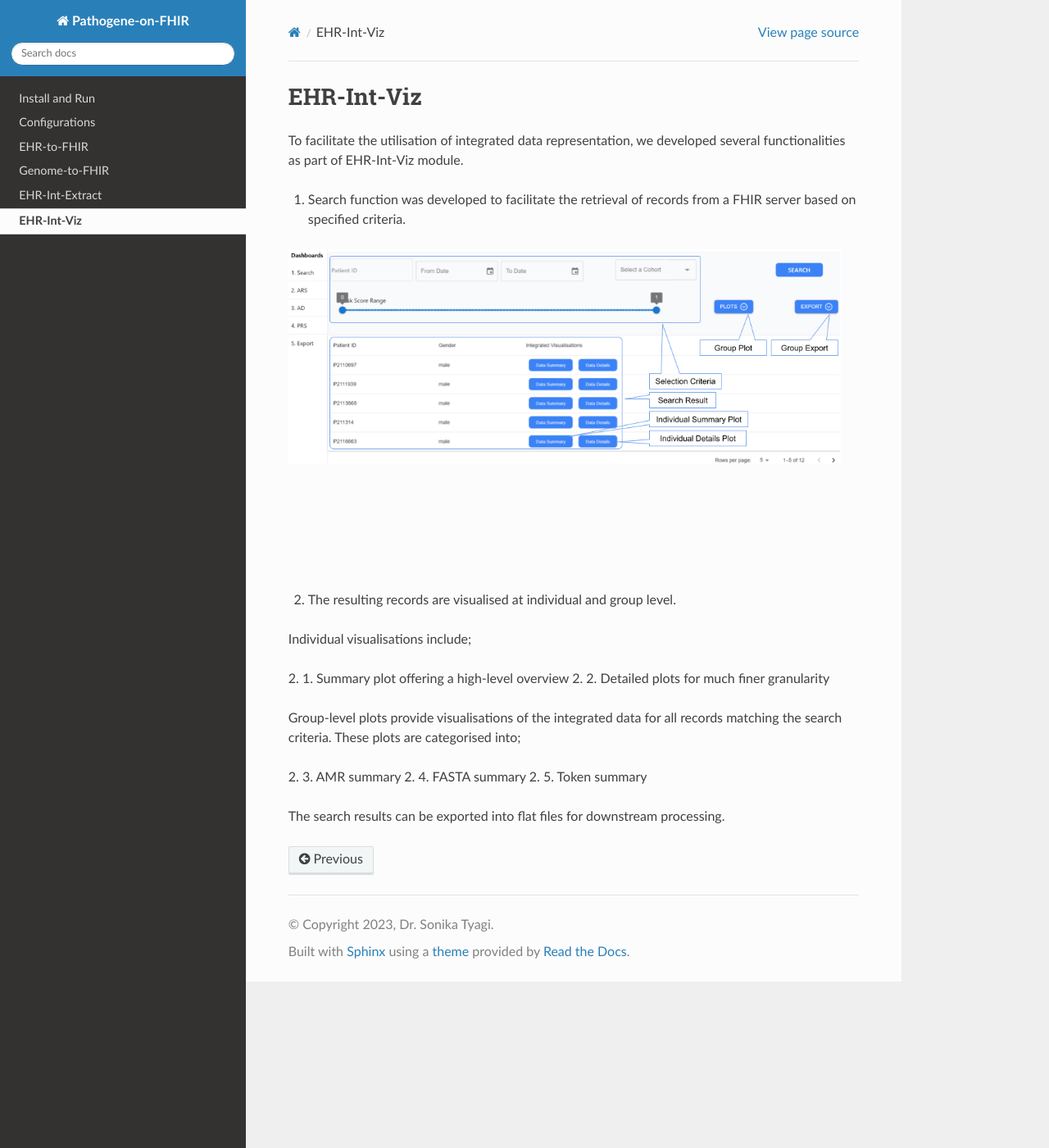
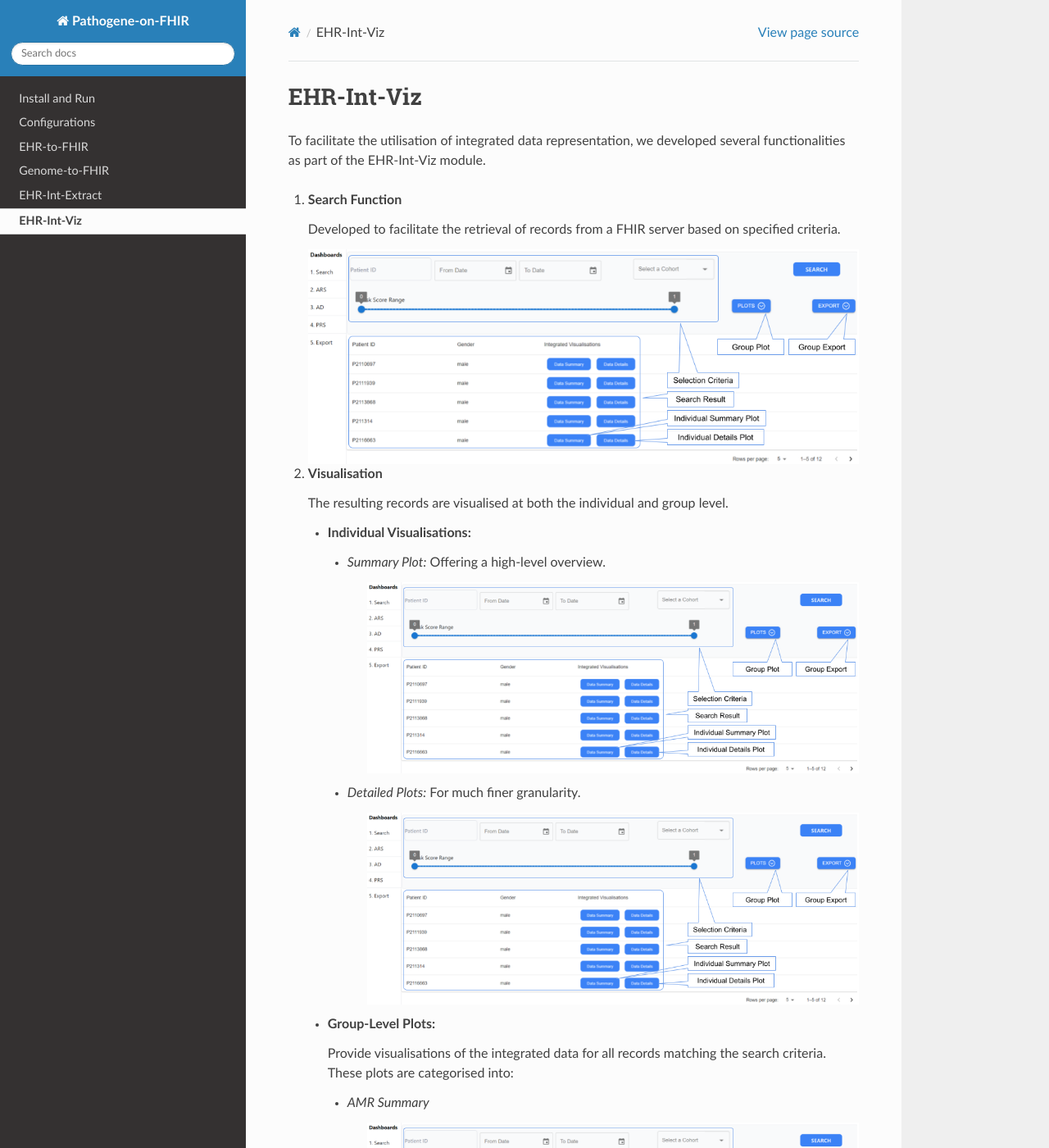
Before and after one commit to ryashpal/ehr-int-tutorial, a Sphinx documentation site: the page built from docs/source/ehr_int_viz.rst, in a window 1280 px wide and 1400 px high. Shown: the whole window at 82% size. Built offline with Sphinx 7.4.7 and the Read the Docs theme 3.1.0, drawn with Linux system fonts in a browser that asks for light colours; some of the changed text lies outside the part shown.

Commit message:
EHR-Int-viz page outline

```diff
--- a/docs/source/ehr_int_viz.rst
+++ b/docs/source/ehr_int_viz.rst
@@ -1,25 +1,63 @@
+===========
 EHR-Int-Viz
 ===========
 
+To facilitate the utilisation of integrated data representation, we developed several functionalities as part of the EHR-Int-Viz module.
 
-To facilitate the utilisation of integrated data representation, we developed several functionalities as part of EHR-Int-Viz module.
+1. **Search Function**
 
-1. Search function was developed to facilitate the retrieval of records from a FHIR server based on specified criteria.
+   Developed to facilitate the retrieval of records from a FHIR server based on specified criteria.
 
-.. image:: images/ehr_int_viz_search.png
+   .. image:: images/ehr_int_viz_search.png
+      :alt: EHR-Int-Viz Search Interface
+      :align: center
+
+2. **Visualisation**
+
+   The resulting records are visualised at both the individual and group level.
+
+   * **Individual Visualisations:**
+
+     * *Summary Plot:* Offering a high-level overview.
+
+        .. image:: images/ehr_int_viz_search.png
+            :alt: EHR-Int-Viz Search Interface
+            :align: center
+
+     * *Detailed Plots:* For much finer granularity.
+
+        .. image:: images/ehr_int_viz_search.png
+            :alt: EHR-Int-Viz Search Interface
+            :align: center
 
 
-2. The resulting records are visualised at individual and group level.
+   * **Group-Level Plots:**
 
-Individual visualisations include;
+     Provide visualisations of the integrated data for all records matching the search criteria. These plots are categorised into:
 
-2. 1. Summary plot offering a high-level overview
-2. 2. Detailed plots for much finer granularity
+     * *AMR Summary*
 
-Group-level plots provide visualisations of the integrated data for all records matching the search criteria. These plots are categorised into;
+        .. image:: images/ehr_int_viz_search.png
+            :alt: EHR-Int-Viz Search Interface
+            :align: center
 
-2. 3. AMR summary
-2. 4. FASTA summary
-2. 5. Token summary
+     * *FASTA Summary*
 
-The search results can be exported into flat files for downstream processing.
+        .. image:: images/ehr_int_viz_search.png
+            :alt: EHR-Int-Viz Search Interface
+            :align: center
+
+     * *Token Summary*
+
+        .. image:: images/ehr_int_viz_search.png
+            :alt: EHR-Int-Viz Search Interface
+            :align: center
+
+
+3. **Export Function**
+
+   The search results can be exported into flat files for downstream processing.
+
+    .. image:: images/ehr_int_viz_search.png
+        :alt: EHR-Int-Viz Search Interface
+        :align: center
```
Also changed, not shown: docs/source/images/ehr_int_viz_search.png.
